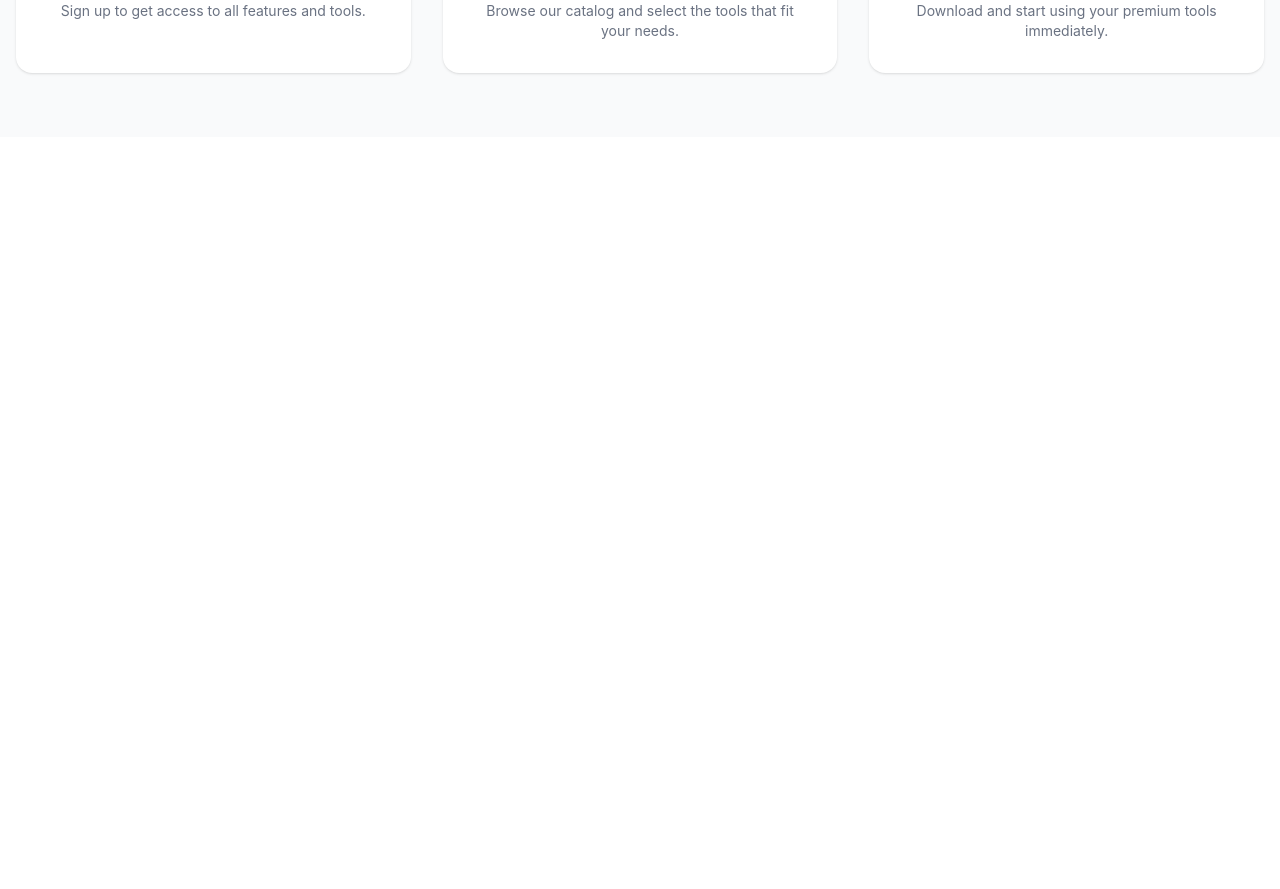
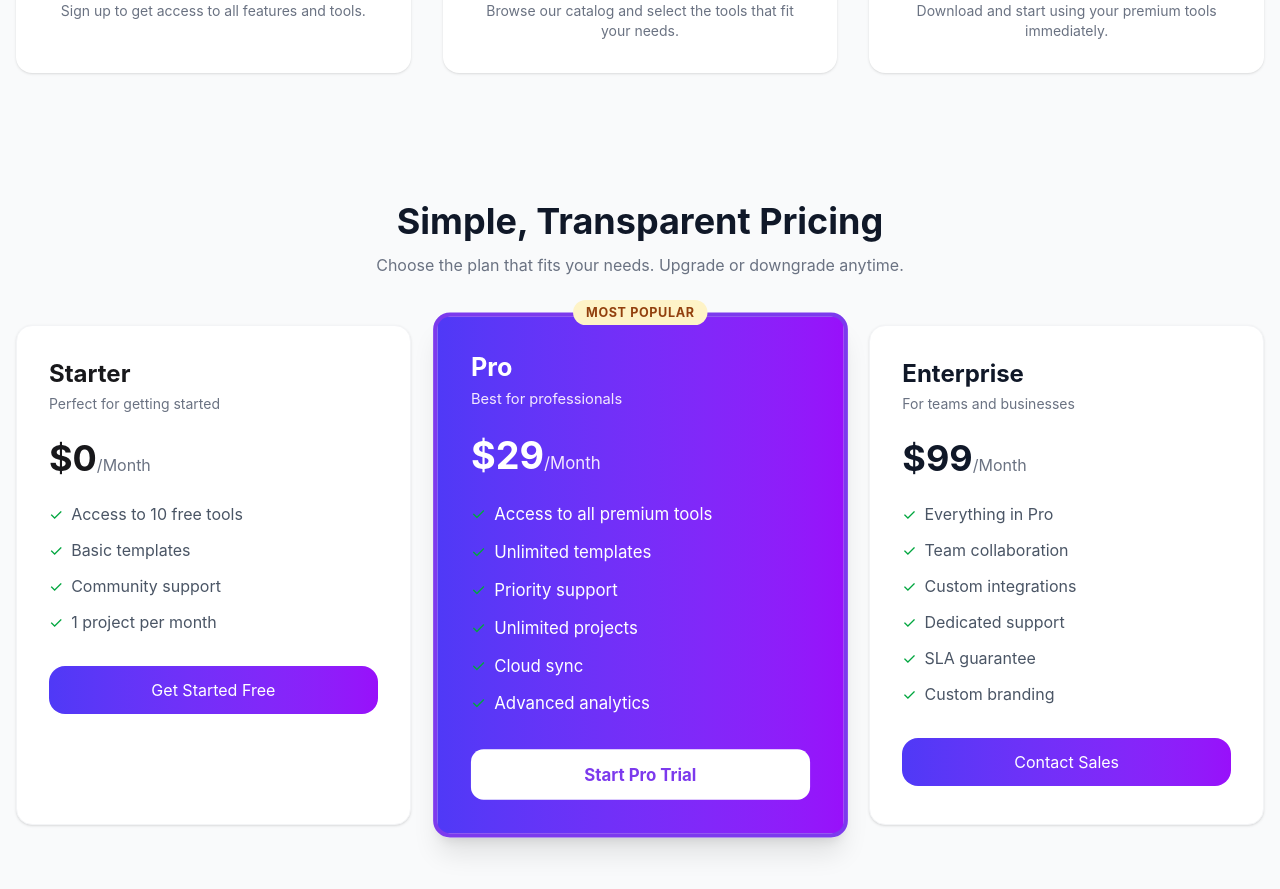
Before and after one commit to khalid66527/B13-Assignment-06, a React (Vite) app: page / in a window 1280 px wide. Shown: the part 2640-3529 px from the top of the page. Before the commit the page ends 2777 px from the top, so only its background shows below. Built offline with nearby package versions, Linux system fonts and the light colour scheme.

Commit message:
Transparent Pricing Comjplate

```diff
--- a/src/App.jsx
+++ b/src/App.jsx
@@ -8,6 +8,7 @@ import Review from './assets/Component/ReviewSection/Review'
 import SelectedBtnSection from './assets/Component/SelectedBtnSection/SelectedBtnSection'
 import SelectedProduct from './assets/Component/ProductSections/SelectedProduct/SelectedProduct';
 import StepsSection from './assets/Component/StepsSection/StepsSection';
+import TransparentPricing from './assets/Component/TransparentPricing/TransparentPricing';
 
 const fetchProducts = async () => {
   const res = await fetch("/Products.json")
@@ -43,6 +44,7 @@ function App() {
         }
       </Suspense>
       <StepsSection></StepsSection>
+      <TransparentPricing></TransparentPricing>
 
 
     </>
--- /dev/null
+++ b/src/assets/Component/TransparentPricing/TransparentPricing.jsx
@@ -0,0 +1,91 @@
+import React from 'react';
+
+const TransparentPricing = () => {
+    return (
+        <div>
+    <div className="bg-gray-50 py-16">
+
+        {/* Heading */}
+        <div className="container mx-auto text-center mb-12">
+            <h1 className="text-4xl font-bold mb-3 text-gray-900">
+                Simple, Transparent Pricing
+            </h1>
+            <p className="text-gray-500">
+                Choose the plan that fits your needs. Upgrade or downgrade anytime.
+            </p>
+        </div>
+
+        {/* Cards Container */}
+        <div className="grid md:grid-cols-2 lg:grid-cols-3 gap-8 container mx-auto px-4">
+
+            {/* Card 1: Starter */}
+            <div className="bg-white p-8 rounded-2xl border border-gray-100 shadow-sm hover:shadow-xl transition-all">
+                <h2 className="text-2xl font-bold mb-1">Starter</h2>
+                <p className="text-gray-500 text-sm mb-6">Perfect for getting started</p>
+                <div className="mb-6">
+                    <span className="text-4xl font-bold">$0</span>
+                    <span className="text-gray-500">/Month</span>
+                </div>
+                <ul className="space-y-3 mb-8 text-gray-600">
+                    <li className="flex items-center gap-2"><spam className="text-green-600">✓</spam> Access to 10 free tools</li>
+                    <li className="flex items-center gap-2"><spam className="text-green-600">✓</spam> Basic templates</li>
+                    <li className="flex items-center gap-2"><spam className="text-green-600">✓</spam> Community support</li>
+                    <li className="flex items-center gap-2"><spam className="text-green-600">✓</spam> 1 project per month</li>
+                </ul>
+                <button className="w-full py-3 px-6btn rounded-2xl bg-gradient-to-r from-indigo-600 to-purple-600 text-white">
+                    Get Started Free
+                </button>
+            </div>
+
+            {/* Card 2: Pro (Featured) */}
+            <div className="relative bg-gradient-to-r from-indigo-600 to-purple-600  p-8 rounded-2xl shadow-xl transform lg:scale-105 border-4 border-[#7C3AED]">
+                <div className="absolute -top-4 left-1/2 -translate-x-1/2 bg-[#FEF3C7] text-[#92400E] text-xs font-bold px-3 py-1 rounded-full uppercase tracking-wider">
+                    Most Popular
+                </div>
+                <h2 className="text-2xl font-bold mb-1 text-white">Pro</h2>
+                <p className="text-purple-100 text-sm mb-6">Best for professionals</p>
+                <div className="mb-6 text-white">
+                    <span className="text-4xl font-bold">$29</span>
+                    <span className="text-purple-100">/Month</span>
+                </div>
+                <ul className="space-y-3 mb-8 text-white">
+                    <li className="flex items-center gap-2"><spam className="text-green-600">✓</spam> Access to all premium tools</li>
+                    <li className="flex items-center gap-2"><spam className="text-green-600">✓</spam> Unlimited templates</li>
+                    <li className="flex items-center gap-2"><spam className="text-green-600">✓</spam> Priority support</li>
+                    <li className="flex items-center gap-2"><spam className="text-green-600">✓</spam> Unlimited projects</li>
+                    <li className="flex items-center gap-2"><spam className="text-green-600">✓</spam> Cloud sync</li>
+                    <li className="flex items-center gap-2"><spam className="text-green-600">✓</spam> Advanced analytics</li>
+                </ul>
+                <button className="w-full py-3 px-6 rounded-xl bg-white text-[#7C3AED] font-bold hover:bg-gray-50 transition-colors">
+                    Start Pro Trial
+                </button>
+            </div>
+
+            {/* Card 3: Enterprise */}
+            <div className="bg-white p-8 rounded-2xl border border-gray-100 shadow-sm hover:shadow-xl transition-all">
+                <h2 className="text-2xl font-bold mb-1 text-gray-900">Enterprise</h2>
+                <p className="text-gray-500 text-sm mb-6">For teams and businesses</p>
+                <div className="mb-6">
+                    <span className="text-4xl font-bold text-gray-900">$99</span>
+                    <span className="text-gray-500">/Month</span>
+                </div>
+                <ul className="space-y-3 mb-8 text-gray-600">
+                    <li className="flex items-center gap-2"><spam className="text-green-600">✓</spam> Everything in Pro</li>
+                    <li className="flex items-center gap-2"><spam className="text-green-600">✓</spam> Team collaboration</li>
+                    <li className="flex items-center gap-2"><spam className="text-green-600">✓</spam> Custom integrations</li>
+                    <li className="flex items-center gap-2"><spam className="text-green-600">✓</spam> Dedicated support</li>
+                    <li className="flex items-center gap-2"><spam className="text-green-600">✓</spam> SLA guarantee</li>
+                    <li className="flex items-center gap-2"><spam className="text-green-600">✓</spam> Custom branding</li>
+                </ul>
+                <button className="w-full py-3 px-6btn rounded-2xl bg-gradient-to-r from-indigo-600 to-purple-600 text-white hover:bg-[#6D28D9] transition-colors">
+                    Contact Sales
+                </button>
+            </div>
+
+        </div>
+    </div>
+</div>
+    );
+};
+
+export default TransparentPricing;
```
